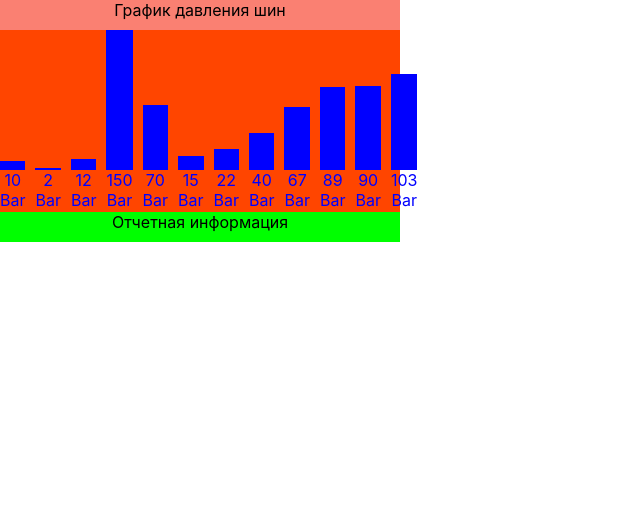
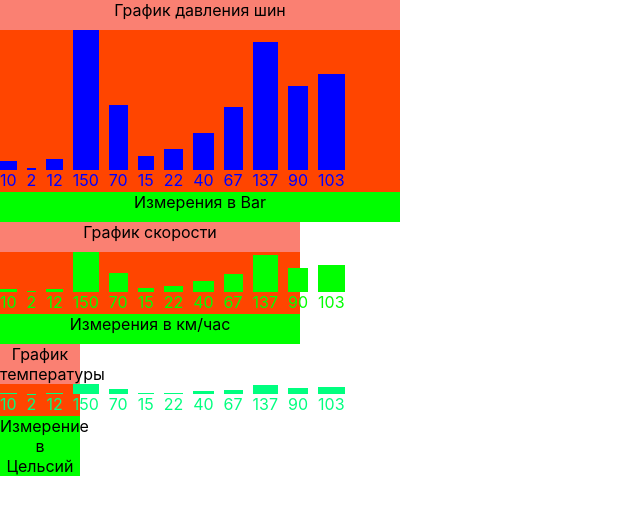
Before and after one commit to zerjg/Graph-, a React (Create React App) app: page / in a window 1280 px wide. Shown: the top 514 px of the page, without its empty margins (0-640 px from the left). Built offline with nearby package versions, Linux system fonts and the light colour scheme.

Commit message:
all who need class was added

```diff
--- a/src/DataComponent.tsx
+++ b/src/DataComponent.tsx
@@ -4,14 +4,14 @@ interface DataProps {
   data: number[]
 }
 const DataComponent: React.FC<DataProps> = ({ data }) => {
-  const specifiData = [10,2,12,150,70,15,22,40,67,89,90,103];
+  const specifiData = [10,2,12,150,70,15,22,40,67,137,90,103];
 
   return (
-    <div className='data' style={{ display: 'flex', justifyContent: 'space-between', flexDirection: 'column', height: '400px' }} >
+    <div className='data' style={{ display: 'flex',flexDirection: 'column' , maxHeight: '1000px' }} >
 
-        <Graph data={specifiData}  width={400} height={200} color='blue' title='График давления шин'  bottomTitle='Отчетная информация'/>
-        {/* <Graph data={specifiData}  width={300} height={100} color='Lime' title='График скорости' />
-        <Graph data={specifiData}  width={80} height={70} color='SpringGreen' title='График температуры' /> */}
+        <Graph data={specifiData}  width={400} height={200} color='blue' title='График давления шин'  bottomTitle='Измерения в Bar'/>
+        <Graph data={specifiData}  width={300} height={100} color='Lime' title='График скорости'  bottomTitle='Измерения в км/час'/>
+        <Graph data={specifiData}  width={80} height={70} color='SpringGreen' title='График температуры' bottomTitle='Измерение в Цельсий' />
     </div>
   )
 }
--- a/src/graph.module.css
+++ b/src/graph.module.css
@@ -43,3 +43,7 @@
         margin-bottom: 2px;
         margin-right: 10px;
 }
+
+.spanValue {
+
+}
--- a/src/graph.tsx
+++ b/src/graph.tsx
@@ -23,11 +23,12 @@ const Graph: React.FC<Props> = ({
   const bottomAreaContainer = 30;
   const contentContainer = height - topContainer - bottomAreaContainer;
 
-  const { mainContainer, top_Container, content_Container, graph, dataBar } = styles
+  const { mainContainer, top_Container, content_Container, graph, dataBar, graphColumn, spanValue } = styles
   const widthHeight = {
     minHeight: `${height}px`,
     width: `${width}px`,
   }
+
   return (
     <div className={mainContainer} style={widthHeight} >
       <div className={top_Container} style={{ minHeight: topContainer }}>{title}</div>
@@ -39,7 +40,7 @@ const Graph: React.FC<Props> = ({
               width: (width - (data.length - 1) * 45) / data.length,
               height: `${(value / maxValue) * contentContainer}px`,
             }} />
-            <span style={{ color, padding: 0 }}>{value} Bar</span>
+            <span className={spanValue} style={{ color, padding: 0 }}>{value}</span>
           </div>
         ))}
       </div>
```
